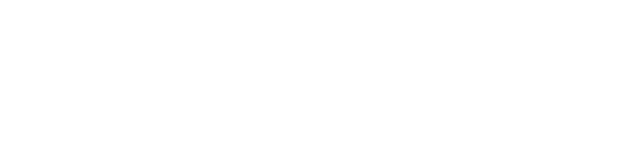
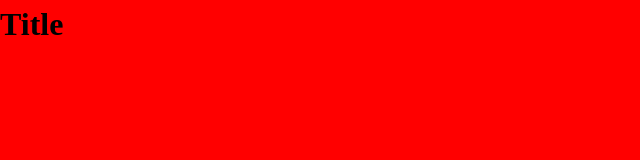
Before and after one commit to AlekseiSaunders/naturalistStudyCards, a plain HTML site: page index.html in a window 1280 px wide. Shown: the whole page, without its empty margins (0-640 px from the left). Drawn offline with Linux system fonts and the light colour scheme.

Commit message:
add links to stylesheets

```diff
--- a/index.html
+++ b/index.html
@@ -1,12 +1,21 @@
 <!DOCTYPE html>
 <html lang="en">
+
 <head>
 	<meta charset="UTF-8">
 	<meta http-equiv="X-UA-Compatible" content="IE=edge">
 	<meta name="viewport" content="width=device-width, initial-scale=1.0">
+	<link href="resources/reset.css" rel="stylesheet">
+	<link rel="stylesheet" href="resources/main.css">
 	<title>Colorado Naturalist</title>
 </head>
+
 <body>
+	<div>
+		<h1>
+			Title
+		</h1>
+	</div>
+</body>
 
-</body>
 </html>
```
